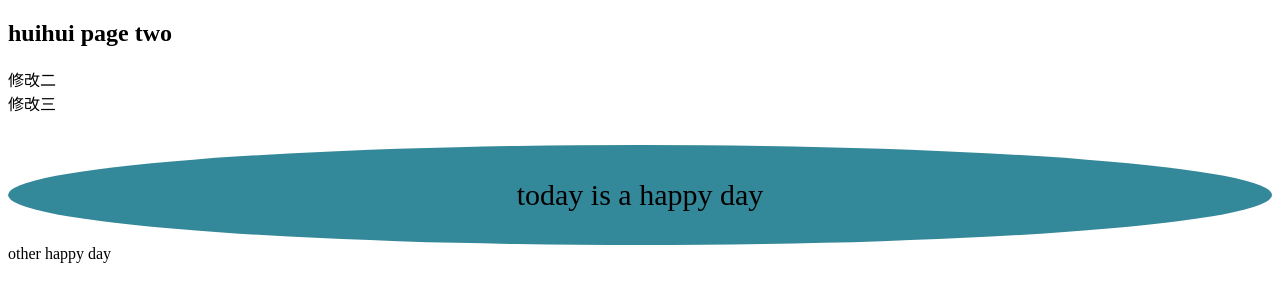
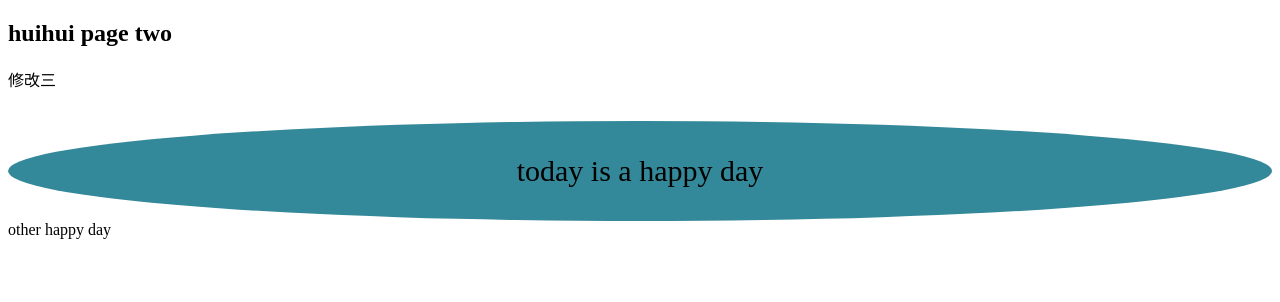
Before and after one commit to chenhonghui/happy, a plain HTML site: page index.html in a window 1280 px wide. Drawn offline with Linux system fonts and the light colour scheme.

Commit message:
撤销修改二

```diff
--- a/index.html
+++ b/index.html
@@ -17,7 +17,6 @@
     </head>
     <body>
         <h2>huihui page two</h2>
-        <div>修改二</div>
         <div>修改三</div>
         <div class="content-wrap">today is a happy day</div>
         <div>other happy day</div>
```
